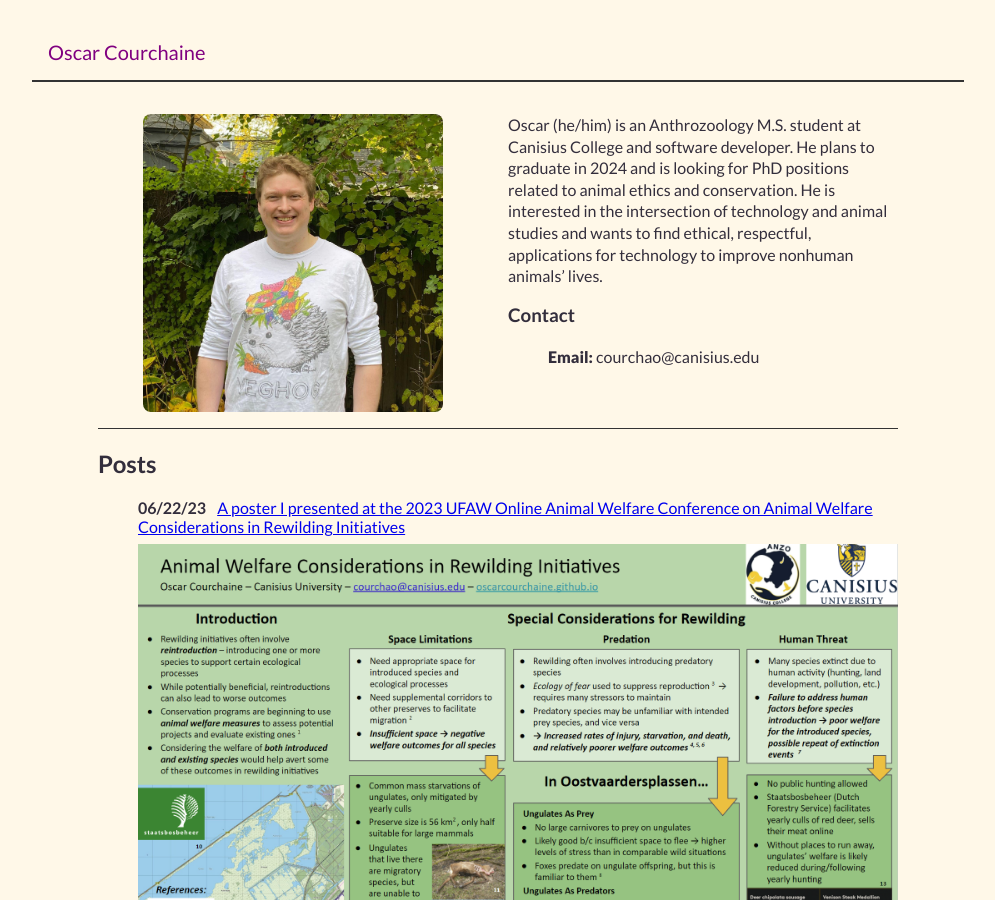
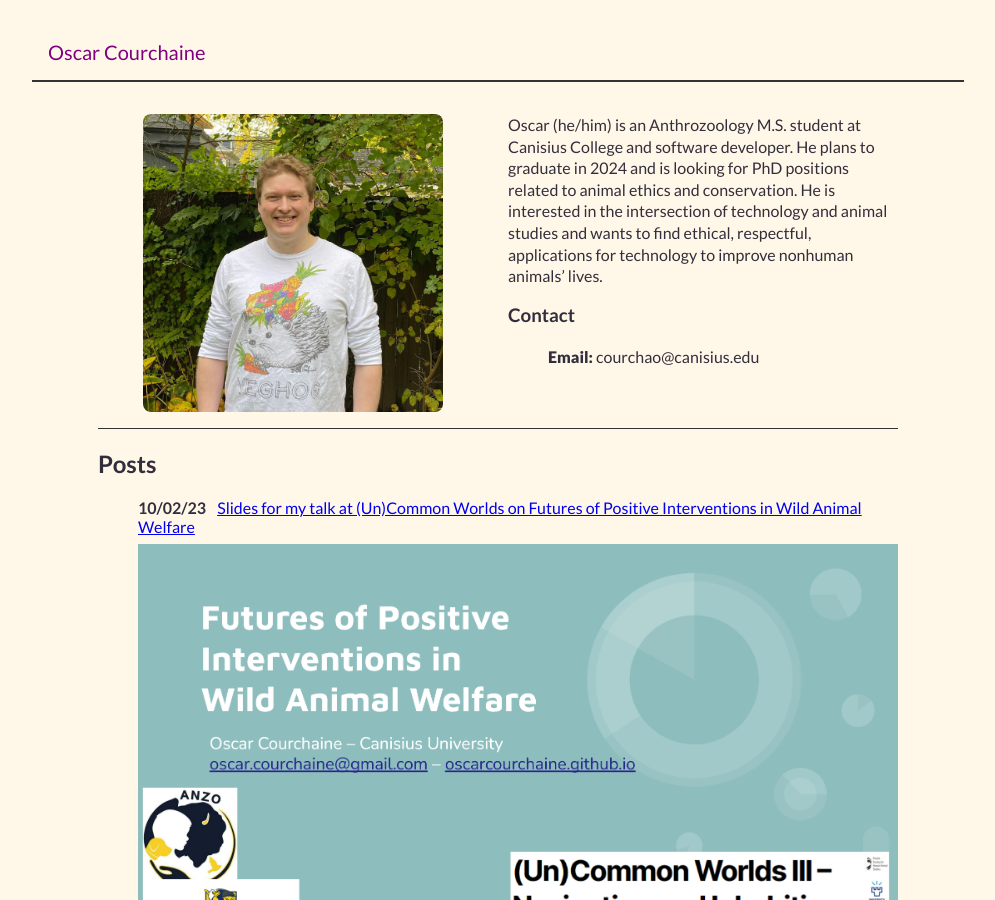
Before and after one commit to oscarcourchaine/oscarcourchaine.github.io, a Jekyll site: the page built from index.markdown, in a window 1280 px wide and 900 px high. Shown: the whole window, without its empty margins (142-1137 px from the left). Built offline with Jekyll 4.4.1, drawn with Linux system fonts in a browser that asks for light colours.

Commit message:
new talk

```diff
--- a/_data/feed.yml
+++ b/_data/feed.yml
@@ -1,3 +1,7 @@
+-
+  date: 10/02/23
+  text: "<a href=\"https://docs.google.com/presentation/d/1EejgkFsP9Q_vZDU6Cjd7O0YOY1LIeYPkMfseC4qctkg/edit?usp=sharing\">Slides for my talk at (Un)Common Worlds on Futures of Positive Interventions in Wild Animal Welfare</a>"
+  image: unc.png
 -
   date: 06/22/23
   text: "<a href=\"https://docs.google.com/presentation/d/1IQd4QTM8fu7Z1El7KnxUht9qXVroSN5dkV2JkcOPDpo/edit?usp=sharing\">A poster I presented at the 2023 UFAW Online Animal Welfare Conference on Animal Welfare Considerations in Rewilding Initiatives</a>"
```
Also changed, not shown: media/unc.png (added).
